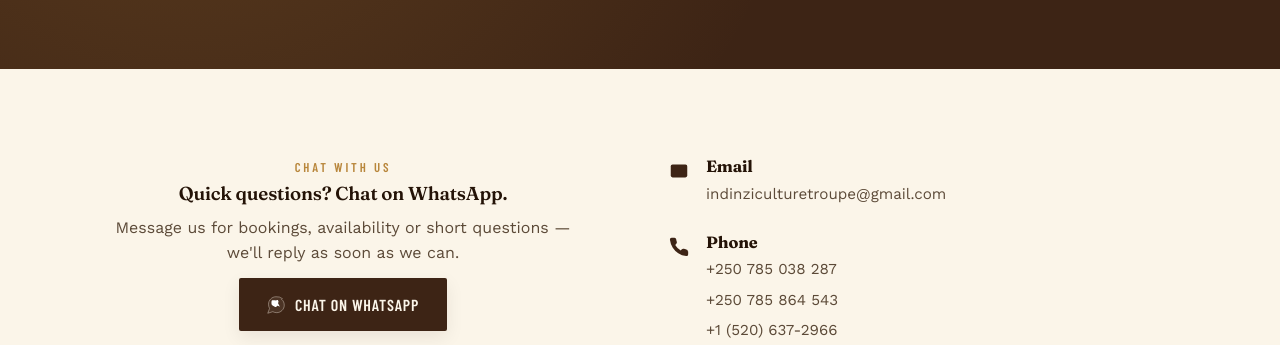
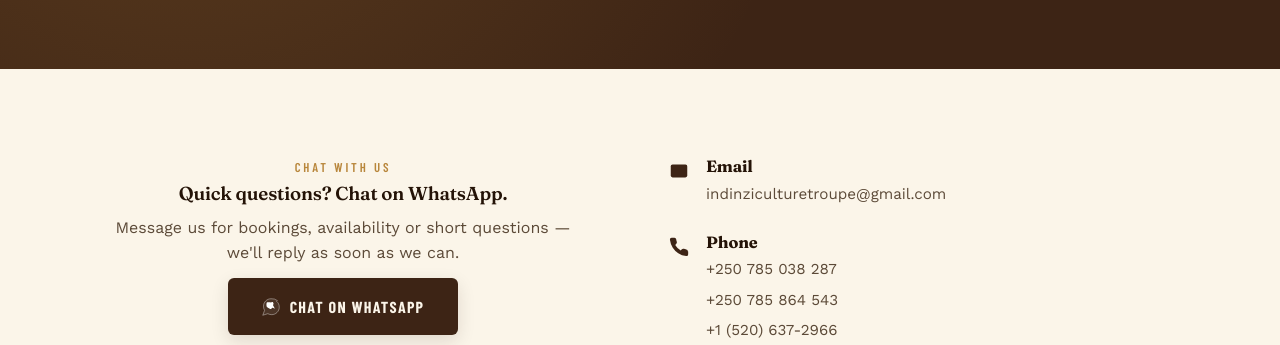
Before and after one commit to Ntare01/INDW, a plain HTML site: page contact.html in a window 1280 px wide. Shown: the part 427-772 px from the top of the page. Drawn offline with nearby package versions, Linux system fonts and the light colour scheme.

Commit message:
ui: style contact CTA button and email to match footer

```diff
--- a/css/style.css
+++ b/css/style.css
@@ -116,6 +116,23 @@ h1, h2, h3, h4 {
   box-shadow: var(--shadow-card);
 }
 .btn-primary:hover { background: var(--brown-black); transform: translateY(-2px); }
+
+/* Contact CTA: make primary button match footer style (dark brown, larger, icon gap) */
+.contact-cta .btn-primary {
+  background: var(--brown-deep);
+  color: var(--cream);
+  padding: 16px 34px;
+  border-radius: 6px;
+  box-shadow: 0 6px 18px rgba(36,19,7,0.12);
+  font-family: var(--font-label);
+  text-transform: uppercase;
+  letter-spacing: 0.08em;
+  font-weight: 700;
+}
+.contact-cta .btn-primary svg { filter: brightness(0) invert(1); }
+
+/* Email text under CTA: match footer muted style */
+.contact-cta a[href^="mailto:"] { color: var(--ink-soft); font-weight: 600; }
 .btn-outline {
   background: transparent;
   color: var(--brown-deep);
```
